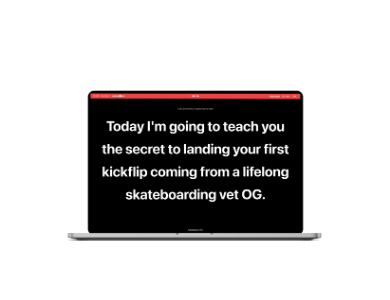
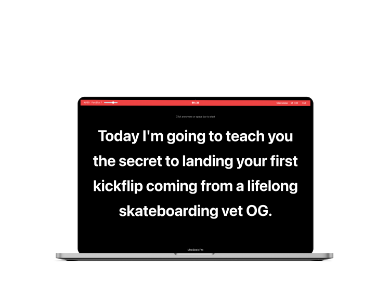
Before and after one commit to auorauh/ViddyStudio, a React (Create React App) app: page / in a window 390 px wide. Shown: the part 2465-2765 px from the top of the page. Built offline with nearby package versions, Linux system fonts and the light colour scheme.

Commit message:
laptop larger on mobile

```diff
--- a/src/App.css
+++ b/src/App.css
@@ -673,6 +673,9 @@ p {
   width: 100%;
   margin: 0;
 }
+.LaptopImage {
+  height: 17rem;
+}
 .HowCards {
   width: 100%;
   flex-direction: row;
```
